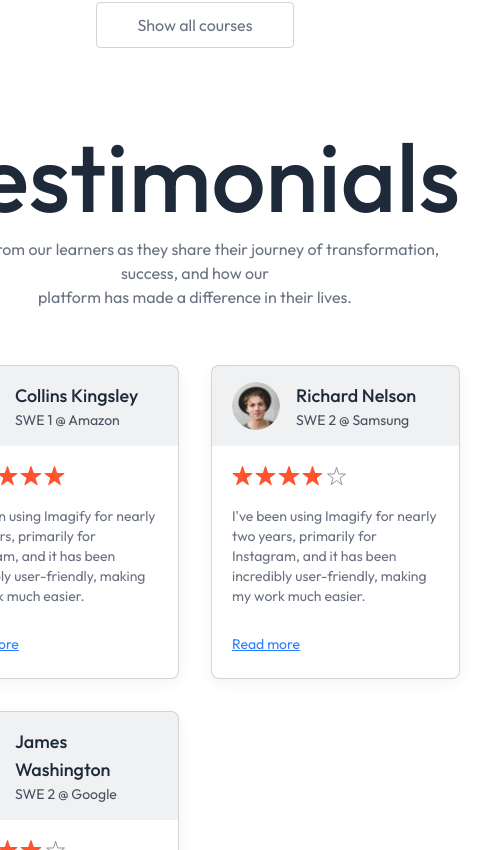
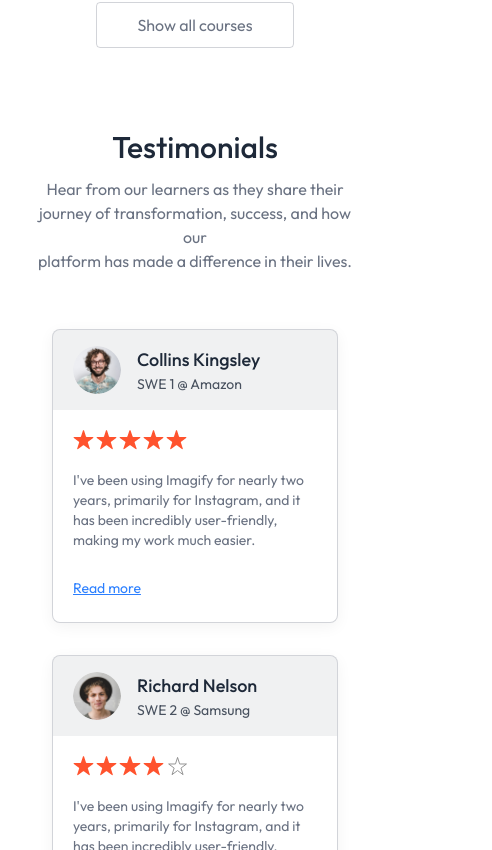
Before and after one commit to DevCollynx/UpStack, a React (Vite) app: page / in a window 390 px wide. Shown: the part 2394-3244 px from the top of the page, 492 px wide, since content can reach past the window. Built offline with nearby package versions, Linux system fonts and the light colour scheme; no server answers.

Commit message:
Made it responsive

```diff
--- a/src/components/student/TestimonialSection.jsx
+++ b/src/components/student/TestimonialSection.jsx
@@ -4,13 +4,13 @@ import { assets, dummyTestimonial } from "../../assets/assets";
 const TestimonialSection = () => {
   return (
     <div className="pb-14 px-8 md:px-0">
-      <h2 className="text-8xl font-medium text-gray-800">Testimonials</h2>
+      <h2 className="text-3xl font-medium text-gray-800">Testimonials</h2>
       <p className="md:text-base text-gray-500 mt-3">
         Hear from our learners as they share their journey of transformation,
         success, and how our <br /> platform has made a difference in their
         lives.
       </p>
-      <div className="grid grid-cols-auto gap-8 mt-14">
+      <div className="flex flex-col md:flex-row lg:mx-75 mx-5 gap-8 mt-14">
         {dummyTestimonial.map((testimonial, index) => (
           <div
             key={index}
```
